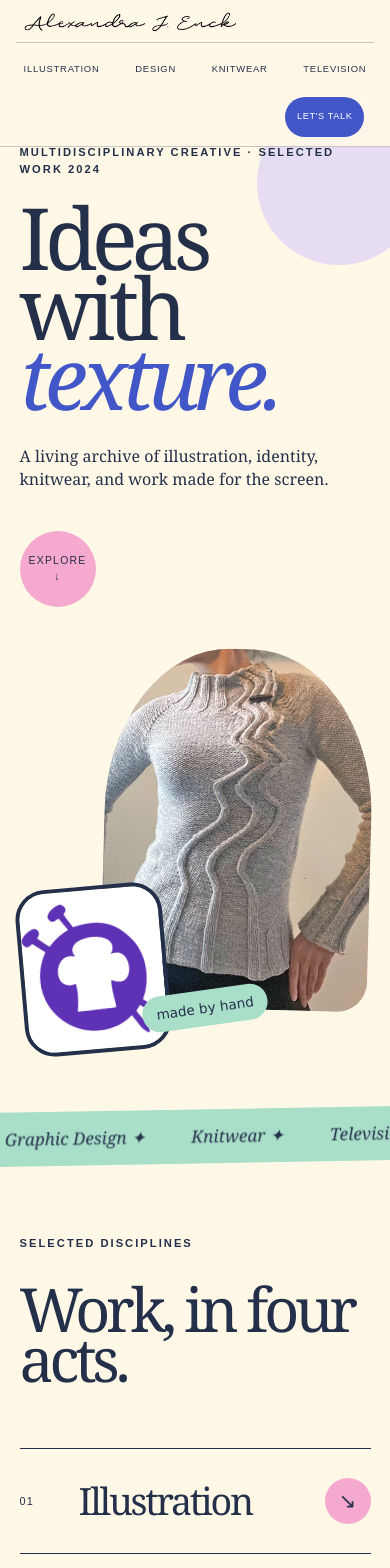
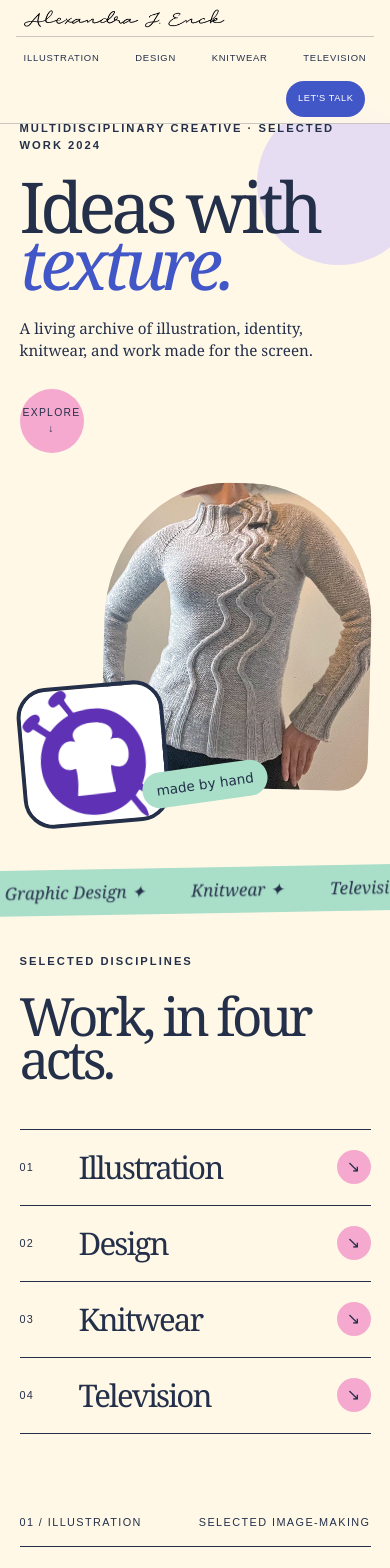
Before and after one commit to alexandraenck/alexandraenck.github.io, a Next.js app: page / in a window 390 px wide. Shown: the top 1568 px of the page. Built offline with nearby package versions, Linux system fonts and the light colour scheme.

Commit message:
Tighten portfolio scale and spacing

```diff
--- a/app/globals.css
+++ b/app/globals.css
@@ -167,7 +167,7 @@ a { color: inherit; text-decoration: none; }
   display: flex;
   justify-content: space-between;
   left: 0;
-  padding: 14px 3.2vw;
+  padding: 10px 3.2vw;
   position: fixed;
   right: 0;
   top: 0;
@@ -176,7 +176,7 @@ a { color: inherit; text-decoration: none; }
 .wordmark {
   display: block;
   flex: 0 1 auto;
-  width: clamp(230px, 25vw, 370px);
+  width: clamp(215px, 22vw, 320px);
 }
 .wordmark img {
   display: block;
@@ -184,7 +184,7 @@ a { color: inherit; text-decoration: none; }
   width: 100%;
 }
 .site-header nav { align-items: center; display: flex; font-size: 0.7rem; letter-spacing: 0.11em; text-transform: uppercase; }
-.site-header nav a { align-items: center; border-bottom: 1px solid transparent; display: inline-flex; min-height: 44px; padding: 7px 0; }
+.site-header nav a { align-items: center; border-bottom: 1px solid transparent; display: inline-flex; min-height: 38px; padding: 5px 0; }
 .site-header nav a:hover { border-color: currentColor; }
 .discipline-nav { gap: clamp(12px, 1.7vw, 26px); justify-content: center; }
 .discipline-nav a { white-space: nowrap; }
@@ -196,7 +196,7 @@ a { color: inherit; text-decoration: none; }
   color: white;
   flex: 0 0 auto;
   justify-content: center;
-  padding: 12px 18px !important;
+  padding: 9px 16px !important;
   transition: transform .2s ease, background .2s ease;
   white-space: nowrap;
 }
@@ -205,9 +205,9 @@ a { color: inherit; text-decoration: none; }
 .hero {
   display: grid;
   grid-template-columns: 46% 54%;
-  min-height: 100vh;
+  min-height: min(820px, 88svh);
   overflow: hidden;
-  padding: 8.5rem 3.2vw 3.2vw;
+  padding: 6.5rem 3.2vw 2.5rem;
   position: relative;
 }
 .hero::before {
@@ -230,10 +230,10 @@ a { color: inherit; text-decoration: none; }
   line-height: 0.82;
   margin: 1.5rem 0;
 }
-.hero h1 { font-size: clamp(5.2rem, 10.4vw, 10.4rem); }
+.hero h1 { font-size: clamp(4.7rem, 8.5vw, 8.4rem); }
 em { font-weight: 400; }
 .hero h1 em { color: var(--cobalt); }
-.hero-intro { font-family: Georgia, "Times New Roman", serif; font-size: clamp(1rem, 1.5vw, 1.35rem); line-height: 1.45; margin: 2rem 0 0; max-width: 24rem; }
+.hero-intro { font-family: Georgia, "Times New Roman", serif; font-size: clamp(.95rem, 1.25vw, 1.2rem); line-height: 1.45; margin: 1.5rem 0 0; max-width: 23rem; }
 .circle-link {
   align-items: center;
   background: var(--pink);
@@ -241,17 +241,17 @@ em { font-weight: 400; }
   border-radius: 50%;
   display: flex;
   font-size: 0.65rem;
-  height: 76px;
+  height: 64px;
   justify-content: center;
   letter-spacing: 0.12em;
-  margin-top: 2.5rem;
+  margin-top: 1.75rem;
   text-align: center;
   text-transform: uppercase;
   transition: .25s ease;
-  width: 76px;
+  width: 64px;
 }
 .circle-link:hover { background: var(--mint); color: var(--ink); transform: rotate(8deg) scale(1.06); }
-.hero-art { align-self: center; height: min(74vh, 760px); position: relative; }
+.hero-art { align-self: center; height: min(64vh, 640px); position: relative; }
 .hero-image { margin: 0; overflow: hidden; position: absolute; }
 .hero-image img { height: 100%; object-fit: cover; }
 .hero-image-main { background: #d9d0c5; border-radius: 46% 46% 30px 30px; height: 84%; right: 2%; top: 6%; transform: rotate(1.5deg); width: 61%; }
@@ -260,14 +260,14 @@ em { font-weight: 400; }
 .scribble { background: var(--mint); border-radius: 100px; bottom: 8%; color: var(--ink); font-family: "Comic Sans MS", cursive; font-size: clamp(.85rem, 1.5vw, 1.25rem); left: 40%; padding: 8px 14px; position: absolute; transform: rotate(-8deg); z-index: 3; }
 .hero-index { bottom: 3.4vw; font-family: Georgia, "Times New Roman", serif; font-size: 0.9rem; position: absolute; right: 3.4vw; }
 
-.ticker { background: var(--mint); color: var(--ink); overflow: hidden; padding: 14px 0; transform: rotate(-1deg) scale(1.02); }
+.ticker { background: var(--mint); color: var(--ink); overflow: hidden; padding: 10px 0; transform: rotate(-1deg) scale(1.02); }
 .ticker div { animation: ticker 28s linear infinite; display: flex; gap: 2.8rem; width: max-content; }
 .ticker span { font-family: Georgia, "Times New Roman", serif; font-size: 1.05rem; font-style: italic; white-space: nowrap; }
 @keyframes ticker { to { transform: translateX(-50%); } }
 
-.section-pad, .project-section { padding: clamp(5rem, 10vw, 10rem) 3.2vw; }
-.section-heading { display: grid; grid-template-columns: 30% 70%; margin-bottom: 6rem; }
-.section-heading h2 { font-size: clamp(3.8rem, 8vw, 8rem); margin: 0; }
+.section-pad, .project-section { padding: clamp(3rem, 5vw, 5rem) 3.2vw; }
+.section-heading { display: grid; grid-template-columns: 30% 70%; margin-bottom: 4rem; }
+.section-heading h2 { font-size: clamp(3.3rem, 6vw, 6rem); margin: 0; }
 .project-links { border-top: 1px solid var(--ink); }
 .project-links a {
   align-items: center;
@@ -275,39 +275,39 @@ em { font-weight: 400; }
   display: grid;
   gap: 1.5rem;
   grid-template-columns: 8% 47% 1fr auto;
-  min-height: 125px;
-  padding: 1.5rem 0;
+  min-height: 96px;
+  padding: 1rem 0;
   transition: .25s ease;
 }
 .project-links a:hover { background: var(--mint); border-radius: 18px; padding-left: 1rem; padding-right: 1rem; }
 .project-number, .project-note { font-size: 0.68rem; letter-spacing: .12em; text-transform: uppercase; }
-.project-name { font-family: Georgia, "Times New Roman", serif; font-size: clamp(2.8rem, 5.7vw, 5.8rem); letter-spacing: -.06em; }
-.project-arrow { align-items: center; background: var(--pink); border-radius: 50%; display: flex; font-size: 1.4rem; height: 46px; justify-content: center; width: 46px; }
+.project-name { font-family: Georgia, "Times New Roman", serif; font-size: clamp(2.4rem, 4.4vw, 4.5rem); letter-spacing: -.06em; }
+.project-arrow { align-items: center; background: var(--pink); border-radius: 50%; display: flex; font-size: 1.15rem; height: 40px; justify-content: center; width: 40px; }
 
 .project-kicker { border-bottom: 1px solid var(--ink); display: flex; font-size: .68rem; justify-content: space-between; letter-spacing: .13em; padding-bottom: 1rem; text-transform: uppercase; }
 .project-section, .about, footer { scroll-margin-top: 88px; }
 .project-kicker.light { border-color: rgba(255,255,255,.42); }
-.design-intro h2, .illustration-intro h2, .knitwear-intro h2, .tv-grid h2 { font-size: clamp(4.2rem, 9vw, 9rem); }
-.design-intro p, .illustration-intro p, .knitwear-intro p, .tv-grid p, .about-grid p { font-family: Georgia, "Times New Roman", serif; font-size: 1.15rem; line-height: 1.55; max-width: 31rem; }
+.design-intro h2, .illustration-intro h2, .knitwear-intro h2, .tv-grid h2 { font-size: clamp(3.7rem, 7vw, 7.2rem); }
+.design-intro p, .illustration-intro p, .knitwear-intro p, .tv-grid p, .about-grid p { font-family: Georgia, "Times New Roman", serif; font-size: 1.05rem; line-height: 1.5; max-width: 29rem; }
 figcaption { font-size: .65rem; letter-spacing: .12em; margin-top: .7rem; text-transform: uppercase; }
 
 .illustration-section { background: var(--paper); }
-.illustration-intro { align-items: end; display: grid; gap: 5rem; grid-template-columns: 1.5fr .5fr; margin: 4rem 0 8rem; }
-.illustration-grid { columns: 4 250px; column-gap: 1.2rem; }
-.illustration-grid figure { break-inside: avoid; margin: 0 0 3.5rem; }
-.illustration-grid figure:nth-child(4n+2) { padding-top: 2.5rem; }
+.illustration-intro { align-items: end; display: grid; gap: 4rem; grid-template-columns: 1.5fr .5fr; margin: 3rem 0 4.5rem; }
+.illustration-grid { columns: 5 190px; column-gap: 1rem; }
+.illustration-grid figure { break-inside: avoid; margin: 0 0 2rem; }
+.illustration-grid figure:nth-child(4n+2) { padding-top: 1.25rem; }
 .illustration-grid .artwork-trigger { background: white; border-radius: 24px; height: auto; }
 .illustration-grid img { height: auto; transition: transform .35s ease; }
 .illustration-grid figure:hover img { transform: scale(1.015); }
 
 .design-section { background: var(--sky); color: var(--ink); }
 .design-section .project-kicker.light { border-color: var(--line); }
-.design-intro { align-items: end; display: grid; gap: 4rem; grid-template-columns: 1.25fr .55fr; margin: 3rem 0 4.5rem; }
-.design-intro h2 { font-size: clamp(3.8rem, 6.8vw, 7rem); }
+.design-intro { align-items: end; display: grid; gap: 3rem; grid-template-columns: 1.25fr .55fr; margin: 2.5rem 0 3.5rem; }
+.design-intro h2 { font-size: clamp(3.5rem, 5.8vw, 6.2rem); }
 .design-grid {
-  height: clamp(760px, 68vw, 1040px);
+  height: clamp(620px, 52vw, 820px);
   margin: 0 auto;
-  max-width: 1180px;
+  max-width: 1080px;
   position: relative;
 }
 .design-card {
@@ -335,28 +335,35 @@ figcaption { font-size: .65rem; letter-spacing: .12em; margin-top: .7rem; text-t
 .card-6 { right: 4%; top: 51%; transform: rotate(1.8deg); width: 35%; z-index: 3; }
 .card-7 { left: 22%; top: 76%; transform: rotate(-1.2deg); width: 56%; z-index: 7; }
 
-.knitwear-intro { display: grid; gap: 6vw; grid-template-columns: 1.5fr .5fr; margin: 5rem 0 8rem; }
-.knitwear-grid { columns: 4 250px; column-gap: 1.2rem; }
-.knitwear-grid figure { break-inside: avoid; margin: 0 0 3.5rem; }
-.knitwear-grid figure:nth-child(3n+2) { padding-top: 3.5rem; }
+.knitwear-intro { display: grid; gap: 5vw; grid-template-columns: 1.5fr .5fr; margin: 3.5rem 0 4.5rem; }
+.knitwear-grid { columns: 5 190px; column-gap: 1rem; }
+.knitwear-grid figure { break-inside: avoid; margin: 0 0 2rem; }
+.knitwear-grid figure:nth-child(3n+2) { padding-top: 2rem; }
 .knitwear-grid img { background: #dfd9cf; border-radius: 26px; transition: transform .3s ease; }
 .knitwear-grid figure:hover img { transform: translateY(-5px); }
 
-.television-section { background: var(--teal); color: white; }
-.tv-grid { display: grid; gap: 7vw; grid-template-columns: .8fr 1.2fr; margin-top: 5rem; }
+.television-section {
+  background: var(--teal);
+  color: white;
+  padding-bottom: clamp(2rem, 3vw, 3rem);
+}
+.tv-grid { display: grid; gap: 6vw; grid-template-columns: .8fr 1.2fr; margin-top: 3.5rem; }
 .tv-grid h2 em { color: var(--paper); }
 .video-shell { align-self: end; }
 .video-shell iframe { aspect-ratio: 16 / 9; border: 0; border-radius: 26px; display: block; width: 100%; }
 .video-shell span { display: block; font-size: .65rem; letter-spacing: .12em; margin-top: .8rem; text-transform: uppercase; }
 
-.about { background: var(--lilac); }
-.about-grid { display: grid; gap: 8vw; grid-template-columns: 1.4fr .6fr; margin-top: 5rem; }
-.about h2 { font-size: clamp(4rem, 8vw, 8.5rem); margin: 0; }
+.about {
+  background: var(--lilac);
+  padding-top: clamp(2rem, 3vw, 3rem);
+}
+.about-grid { display: grid; gap: 7vw; grid-template-columns: 1.4fr .6fr; margin-top: 3.5rem; }
+.about h2 { font-size: clamp(3.7rem, 6.5vw, 6.7rem); margin: 0; }
 .about h2 em { color: var(--cobalt); }
-.about-small { border-top: 1px solid var(--line); font-family: Arial, sans-serif !important; font-size: .78rem !important; letter-spacing: .06em; margin-top: 3rem; padding-top: 1rem; text-transform: uppercase; }
+.about-small { border-top: 1px solid var(--line); font-family: Arial, sans-serif !important; font-size: .75rem !important; letter-spacing: .06em; margin-top: 2rem; padding-top: .8rem; text-transform: uppercase; }
 
-footer { background: var(--pink); color: var(--ink); padding: clamp(5rem, 10vw, 9rem) 3.2vw 2rem; }
-.footer-top h2 { font-size: clamp(4.8rem, 10.5vw, 10.5rem); }
+footer { background: var(--pink); color: var(--ink); padding: clamp(3.5rem, 6.5vw, 6.5rem) 3.2vw 1.5rem; }
+.footer-top h2 { font-size: clamp(4rem, 7.5vw, 7.6rem); }
 .footer-top h2 em { color: var(--cobalt); }
 .contact-link {
   align-items: center;
@@ -367,7 +374,7 @@ footer { background: var(--pink); color: var(--ink); padding: clamp(5rem, 10vw,
   cursor: pointer;
   display: flex;
   font-family: Georgia, "Times New Roman", serif;
-  font-size: clamp(1.5rem, 3vw, 3rem);
+  font-size: clamp(1.35rem, 2.4vw, 2.4rem);
   justify-content: space-between;
   padding: 1rem 0;
   text-align: left;
@@ -476,71 +483,73 @@ footer { background: var(--pink); color: var(--ink); padding: clamp(5rem, 10vw,
   text-align: center;
   text-transform: uppercase;
 }
-.footer-bottom { border-top: 1px solid rgba(36,48,74,.38); display: flex; font-size: .64rem; justify-content: space-between; letter-spacing: .11em; margin-top: 8rem; padding-top: 1.3rem; text-transform: uppercase; }
+.footer-bottom { border-top: 1px solid rgba(36,48,74,.38); display: flex; font-size: .64rem; justify-content: space-between; letter-spacing: .11em; margin-top: 4.5rem; padding-top: 1rem; text-transform: uppercase; }
 
 @media (max-width: 900px) {
-  html { scroll-padding-top: 138px; }
+  html { scroll-padding-top: 126px; }
   .site-header {
     display: grid;
-    gap: 8px 16px;
+    gap: 5px 14px;
     grid-template-columns: minmax(0, 1fr) auto;
-    padding: 10px 4vw 9px;
+    padding: 7px 4vw 6px;
   }
-  .wordmark { width: min(56vw, 285px); }
+  .wordmark { width: min(53vw, 260px); }
   .discipline-nav {
     border-top: 1px solid var(--line);
     gap: 0;
     grid-column: 1 / -1;
     justify-content: space-between;
     overflow-x: auto;
-    padding-top: 4px;
+    padding-top: 2px;
     scrollbar-width: none;
   }
   .discipline-nav::-webkit-scrollbar { display: none; }
   .discipline-nav a {
     justify-content: center;
     min-width: max-content;
-    padding: 6px clamp(9px, 2.5vw, 18px) 4px !important;
+    padding: 4px clamp(9px, 2.5vw, 18px) 2px !important;
   }
   .utility-nav a:not(.nav-cta) { display: none; }
-  .nav-cta { min-height: 40px !important; padding: 10px 14px !important; }
-  .hero { grid-template-columns: 1fr; padding-top: 8rem; }
-  .hero-art { height: 66vh; margin-top: -1rem; }
+  .nav-cta { min-height: 36px !important; padding: 8px 13px !important; }
+  .hero { grid-template-columns: 1fr; padding-top: 7rem; }
+  .hero-art { height: 56vh; margin-top: -1rem; }
   .hero-image-main { width: 64%; }
   .hero-image-float { left: 8%; width: 34%; }
   .hero-index { display: none; }
   .section-heading, .design-intro, .illustration-intro, .knitwear-intro, .tv-grid, .about-grid { grid-template-columns: 1fr; }
-  .section-heading { gap: 2rem; margin-bottom: 4rem; }
+  .section-heading { gap: 1.5rem; margin-bottom: 3rem; }
   .project-links a { grid-template-columns: 10% minmax(0, 1fr) auto; }
   .project-note { display: none; }
-  .design-intro, .illustration-intro, .knitwear-intro, .tv-grid { gap: 2rem; }
-  .design-intro, .illustration-intro { margin-bottom: 5rem; }
+  .design-intro, .illustration-intro, .knitwear-intro, .tv-grid { gap: 1.5rem; }
+  .design-intro, .illustration-intro { margin-bottom: 3.5rem; }
 }
 
 @media (max-width: 600px) {
-  html { scroll-padding-top: 126px; }
-  .site-header { gap: 6px 10px; padding-left: 4vw; padding-right: 4vw; }
-  .wordmark { width: min(58vw, 235px); }
+  html { scroll-padding-top: 116px; }
+  .site-header { gap: 4px 9px; padding-left: 4vw; padding-right: 4vw; }
+  .wordmark { width: min(55vw, 215px); }
   .site-header nav { font-size: .59rem; letter-spacing: .08em; }
   .discipline-nav a { padding-left: 8px !important; padding-right: 8px !important; }
   .nav-cta { font-size: .58rem; letter-spacing: .06em; padding-left: 12px !important; padding-right: 12px !important; }
-  .hero { min-height: auto; padding: 9rem 5vw 3rem; }
-  .hero h1 { font-size: clamp(4.15rem, 22vw, 6.4rem); }
+  .hero { min-height: auto; padding: 7.5rem 5vw 2.25rem; }
+  .hero h1 { font-size: clamp(3.7rem, 18vw, 5.2rem); }
   .hero-intro { max-width: 20rem; }
-  .hero-art { height: 52vh; margin-top: 1rem; min-height: 390px; }
+  .hero-art { height: 44vh; margin-top: .5rem; min-height: 330px; }
   .hero-image-main { height: 82%; right: 0; width: 76%; }
   .hero-image-float { border-width: 4px; bottom: 2%; left: 0; width: 42%; }
   .scribble { left: 35%; }
-  .section-pad, .project-section { padding: 4.5rem 5vw; }
-  .project-links a { min-height: 95px; }
-  .project-name { font-size: clamp(1.9rem, 10vw, 2.35rem); }
-  .project-arrow { font-size: 1.3rem; }
-  .design-intro h2 { font-size: clamp(3rem, 14vw, 4.5rem); }
-  .illustration-intro h2, .knitwear-intro h2, .tv-grid h2, .about h2 { font-size: clamp(3.4rem, 18vw, 5.5rem); }
-  .design-intro { margin-bottom: 3rem; }
+  .section-pad, .project-section { padding: 2.5rem 5vw; }
+  .television-section { padding-bottom: 1.75rem; }
+  .about { padding-top: 1.75rem; }
+  .project-links a { min-height: 76px; padding: .75rem 0; }
+  .project-name { font-size: clamp(1.65rem, 8vw, 2rem); }
+  .project-arrow { font-size: 1rem; height: 34px; width: 34px; }
+  .design-intro h2 { font-size: clamp(2.8rem, 12vw, 3.8rem); }
+  .illustration-intro h2, .knitwear-intro h2, .tv-grid h2, .about h2 { font-size: clamp(3rem, 14vw, 4.4rem); }
+  .design-intro, .illustration-intro, .knitwear-intro { margin-top: 2rem; margin-bottom: 2.5rem; }
   .design-grid {
     display: grid;
-    gap: .9rem .7rem;
+    gap: .7rem .6rem;
     grid-template-columns: repeat(2, minmax(0, 1fr));
     height: auto;
     max-width: 430px;
@@ -571,15 +580,16 @@ footer { background: var(--pink); color: var(--ink); padding: clamp(5rem, 10vw,
   .card-7 { grid-column: 1 / -1; margin-top: -.75rem; transform: rotate(-.8deg); z-index: 6; }
   .knitwear-grid { column-gap: .8rem; columns: 2 130px; }
   .illustration-grid { column-gap: .8rem; columns: 2 130px; }
-  .illustration-grid figure { margin-bottom: 2rem; }
-  .knitwear-grid figure { margin-bottom: 2rem; }
+  .illustration-grid figure { margin-bottom: 1.35rem; }
+  .knitwear-grid figure { margin-bottom: 1.35rem; }
   .illustration-grid figure:nth-child(4n+2),
   .knitwear-grid figure:nth-child(3n+2) { padding-top: 1.25rem; }
   figcaption { font-size: .56rem; letter-spacing: .08em; }
   .artwork-lightbox { padding: .75rem; }
   .artwork-lightbox__content img { max-height: calc(100vh - 5rem); max-width: calc(100vw - 1.5rem); }
   .artwork-lightbox__close { height: 42px; right: 12px; top: 12px; width: 42px; }
-  .footer-bottom { align-items: flex-start; flex-direction: column; gap: 1rem; }
+  .footer-top h2 { font-size: clamp(3.5rem, 15vw, 4.8rem); }
+  .footer-bottom { align-items: flex-start; flex-direction: column; gap: .75rem; margin-top: 3rem; }
 }
 
 @media (max-width: 360px) {
```
